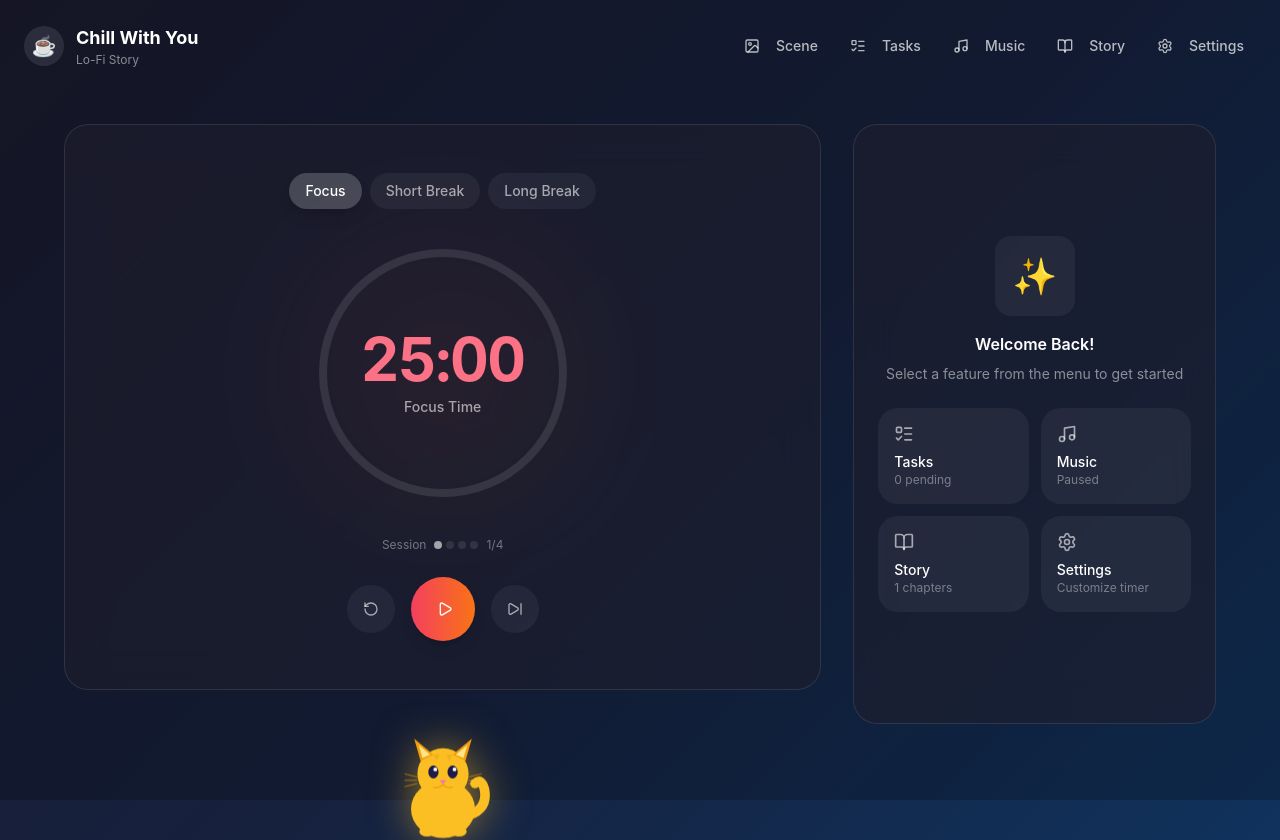
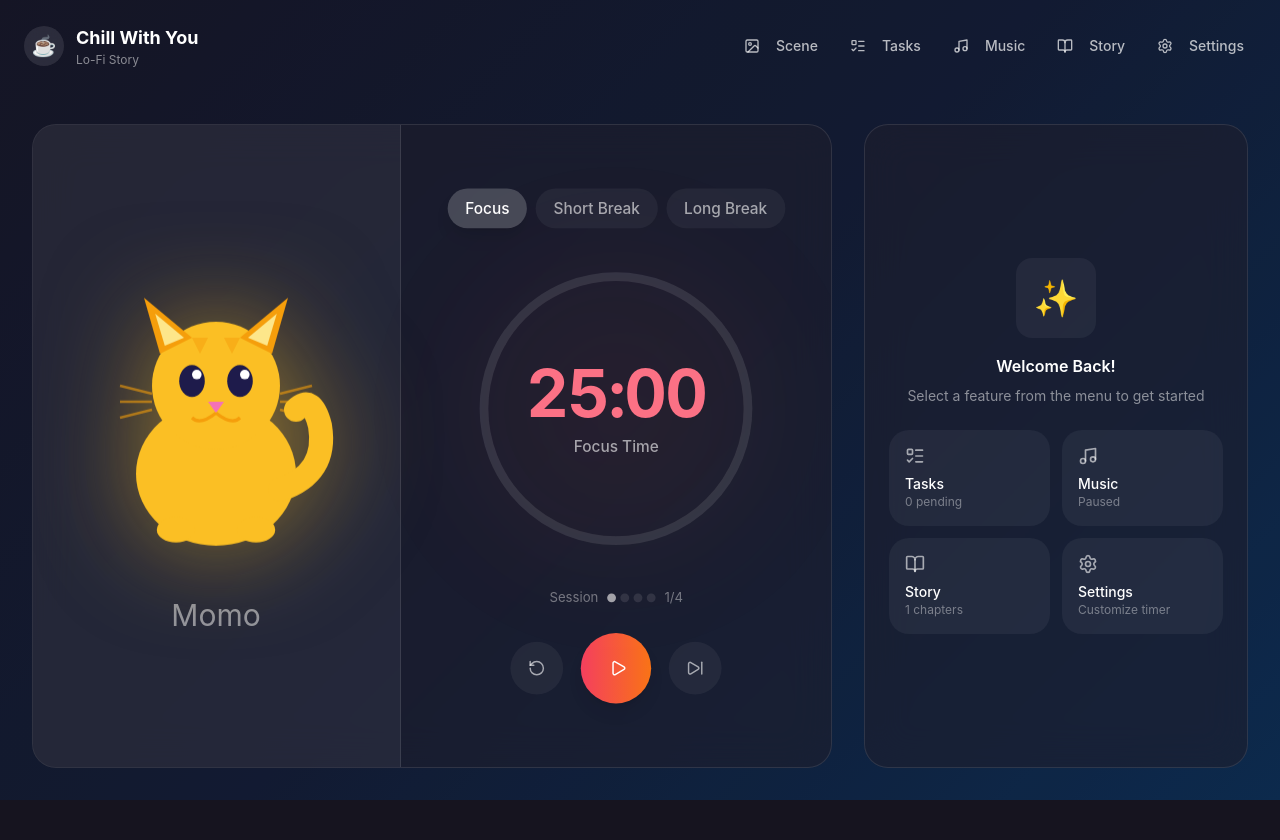
Before and after one commit to Tokisaki-Galaxy/live2d-study, a React (Vite) app: page / in a window 1280 px wide. Shown: the top 840 px of the page. After the commit the page ends 800 px from the top, so only its background shows below. Built offline with nearby package versions, Linux system fonts and the light colour scheme.

Commit message:
优化定时器组件布局，移除自定义滚动条样式

```diff
--- a/src/App.tsx
+++ b/src/App.tsx
@@ -99,12 +99,12 @@ function App() {
   };
 
   return (
-    <div className={`min-h-screen transition-all duration-1000 ${sceneGradient}`}>
+    <div className={`h-screen w-screen overflow-hidden flex flex-col transition-all duration-1000 ${sceneGradient}`}>
       {/* Background overlay */}
-      <div className="fixed inset-0 bg-black/20" />
+      <div className="fixed inset-0 bg-black/20 pointer-events-none" />
 
       {/* Main content */}
-      <div className="relative z-10 min-h-screen flex flex-col">
+      <div className="relative z-10 flex flex-col h-full">
         {/* Header */}
         <header className="flex items-center justify-between p-4 sm:p-6">
           <div className="flex items-center gap-3">
@@ -216,11 +216,26 @@ function App() {
         </header>
 
         {/* Main area */}
-        <main className="flex-1 flex items-center justify-center p-4 sm:p-8">
-          <div className="w-full max-w-6xl grid lg:grid-cols-3 gap-8 items-start">
-            {/* Left panel - Timer */}
-            <div className="lg:col-span-2">
-              <div className="glass rounded-3xl p-8 sm:p-12">
+        <main className="flex-1 flex items-center justify-center p-4 sm:p-8 min-h-0">
+          <div className="w-full max-w-7xl grid lg:grid-cols-3 gap-8 h-full max-h-[650px]">
+            {/* Left panel - Character & Timer */}
+            <div className="lg:col-span-2 glass rounded-3xl p-0 flex flex-col lg:flex-row overflow-hidden relative">
+
+              {/* Character Section - Left side on desktop */}
+              <div className="flex-1 flex items-center justify-center bg-white/5 border-b lg:border-b-0 lg:border-r border-white/10 relative">
+                 <div className="transform scale-[2] lg:scale-[2.5] hover:scale-[2.6] transition-transform duration-500">
+                    <Character
+                      mood={character.character.mood}
+                      message={character.character.message}
+                      showBubble={character.showBubble}
+                      onClick={() => character.showMessage('Keep going! You\'re doing great! ✨')}
+                    />
+                 </div>
+              </div>
+
+              {/* Timer Section - Right side on desktop */}
+              <div className="flex-1 flex items-center justify-center p-8">
+                  <div className="transform scale-100 lg:scale-110">
                     <Timer
                       mode={timer.mode}
                       formattedTime={timer.formattedTime}
@@ -242,21 +257,12 @@ function App() {
                       onModeChange={handleModeChange}
                     />
                   </div>
-
-              {/* Character */}
-              <div className="mt-8 flex justify-center">
-                <Character
-                  mood={character.character.mood}
-                  message={character.character.message}
-                  showBubble={character.showBubble}
-                  onClick={() => character.showMessage('Keep going! You\'re doing great! ✨')}
-                />
               </div>
             </div>
 
             {/* Right panel - Side panels */}
-            <div className="hidden lg:block">
-              <div className="glass rounded-3xl p-6 h-[600px]">
+            <div className="hidden lg:block h-full">
+              <div className="glass rounded-3xl p-6 h-full">
                 {showTasks && (
                   <div className="h-full animate-slide-in">
                     <TaskList
@@ -464,12 +470,6 @@ function App() {
           </Sheet>
         </div>
 
-        {/* Footer */}
-        <footer className="p-4 text-center">
-          <p className="text-white/30 text-xs">
-            Chill With You: Lo-Fi Story • Stay focused, stay relaxed
-          </p>
-        </footer>
       </div>
     </div>
   );
--- a/src/index.css
+++ b/src/index.css
@@ -35,24 +35,13 @@
   }
 }
 
-/* Custom scrollbar */
-::-webkit-scrollbar {
-  width: 6px;
-  height: 6px;
+/* Hide main scrollbar while keeping scroll behavior */
+body {
+  scrollbar-width: none; /* Firefox */
 }
 
-::-webkit-scrollbar-track {
-  background: rgba(255, 255, 255, 0.05);
-  border-radius: 3px;
-}
-
-::-webkit-scrollbar-thumb {
-  background: rgba(255, 255, 255, 0.2);
-  border-radius: 3px;
-}
-
-::-webkit-scrollbar-thumb:hover {
-  background: rgba(255, 255, 255, 0.3);
+body::-webkit-scrollbar {
+  display: none; /* Chrome, Safari, Edge */
 }
 
 /* Glassmorphism effect */
--- a/vite.config.ts
+++ b/vite.config.ts
@@ -5,7 +5,7 @@ import { defineConfig } from "vite"
 // https://vite.dev/config/
 export default defineConfig({
   base: './',
-  plugins: [inspectAttr(), react()],
+  plugins: [react()],
   resolve: {
     alias: {
       "@": path.resolve(__dirname, "./src"),
```
Lines whose indentation alone changed are shown as unchanged.
